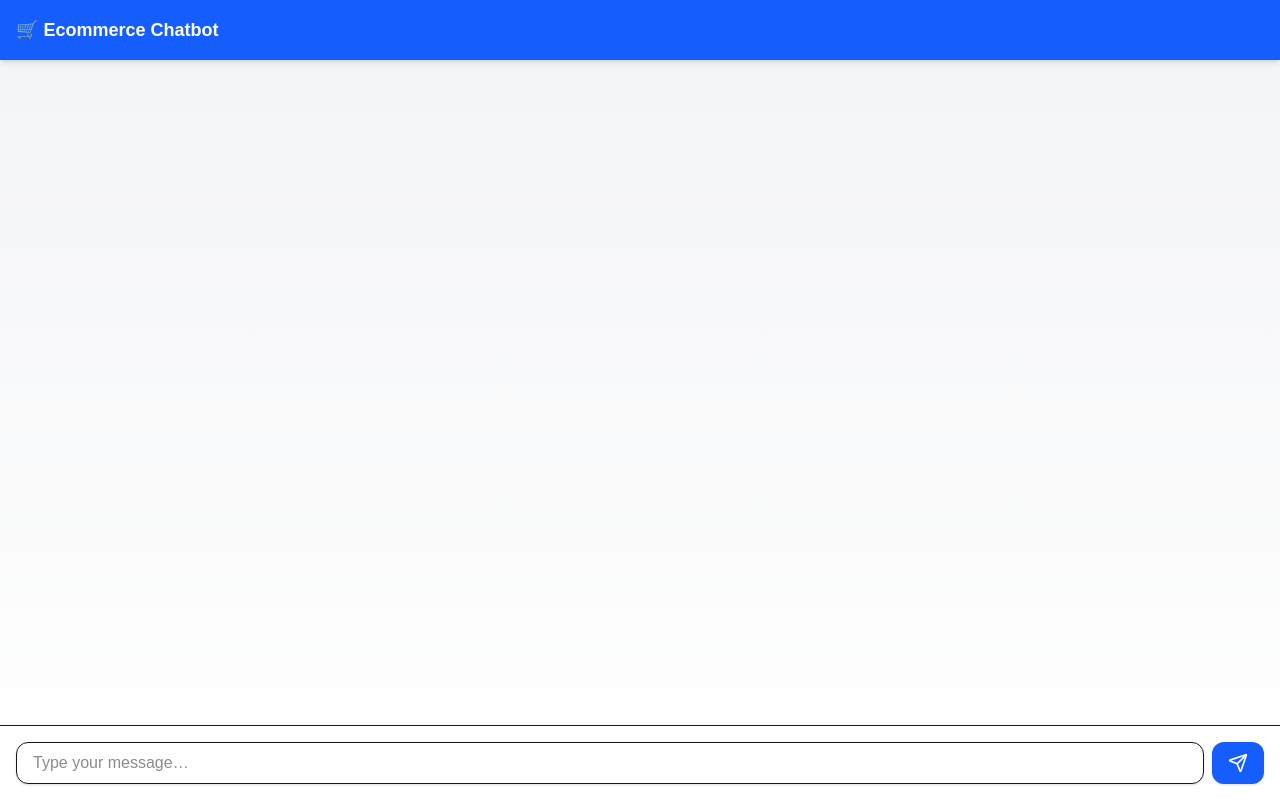
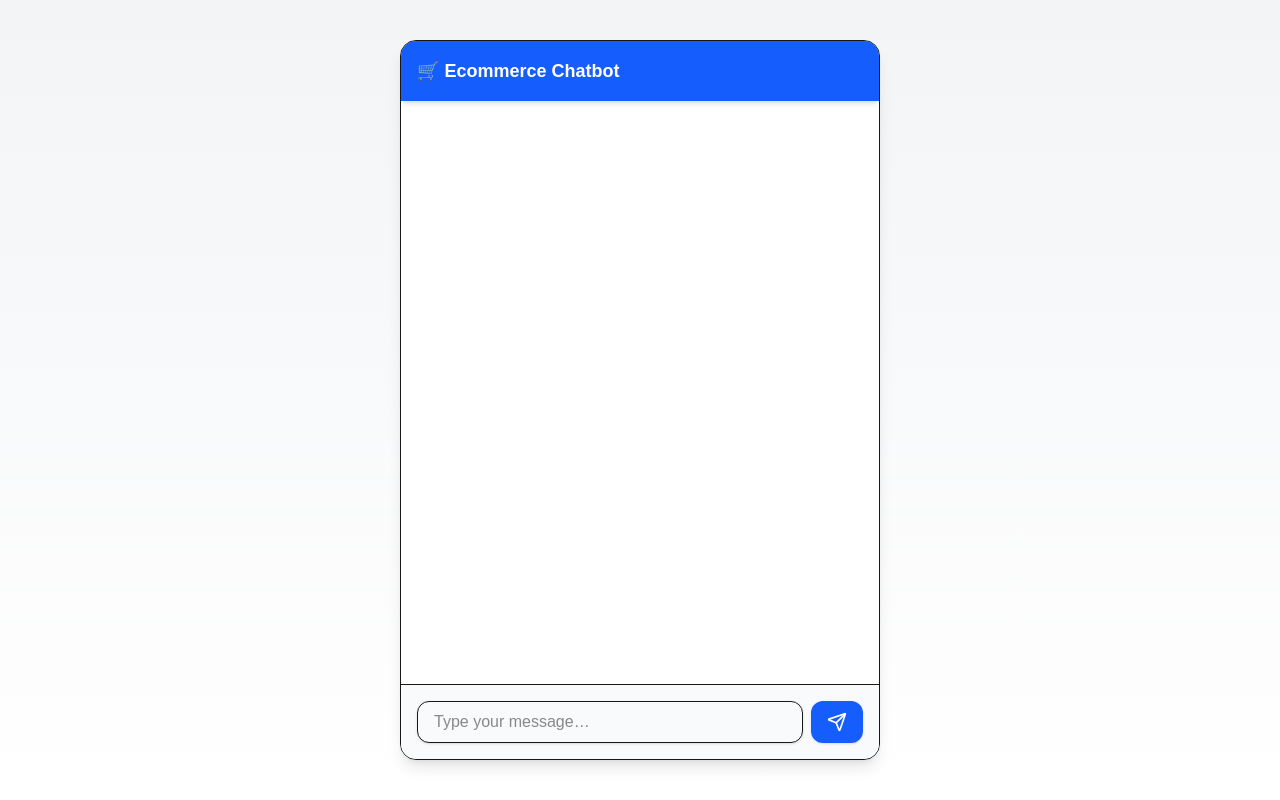
Before and after one commit to deepakkus/ecommerce-chatbot, a Next.js app: page / in a window 1280 px wide. Built offline with nearby package versions, Linux system fonts and the light colour scheme.

Commit message:
Update Code

```diff
--- a/app/page.tsx
+++ b/app/page.tsx
@@ -26,7 +26,7 @@ export default function ChatPage() {
 
       setMessages((prev) => [
         ...prev,
-        { role: "assistant", text: data.answer }, // ✅ fixed here
+        { role: "assistant", text: data.answer }, // ✅ safe access
       ]);
     } catch (err) {
       setMessages((prev) => [
@@ -39,7 +39,9 @@ export default function ChatPage() {
   }
 
   return (
-    <div className="flex flex-col h-screen bg-gradient-to-b from-gray-100 to-white">
+    <div className="flex justify-center items-center h-screen bg-gradient-to-b from-gray-100 to-white">
+      {/* Chat Container */}
+      <div className="flex flex-col h-[90vh] w-full max-w-[480px] bg-white border rounded-2xl shadow-lg overflow-hidden">
         {/* Header */}
         <header className="p-4 bg-blue-600 text-white text-lg font-bold shadow-md">
           🛒 Ecommerce Chatbot
@@ -52,7 +54,7 @@ export default function ChatPage() {
               key={i}
               initial={{ opacity: 0, y: 10 }}
               animate={{ opacity: 1, y: 0 }}
-            className={`max-w-xs px-4 py-3 rounded-2xl shadow-md ${
+              className={`max-w-[260px] px-4 py-3 rounded-2xl shadow-md ${
                 msg.role === "user"
                   ? "bg-blue-500 text-white self-end ml-auto"
                   : "bg-gray-200 text-gray-800 self-start"
@@ -66,7 +68,7 @@ export default function ChatPage() {
             <motion.div
               initial={{ opacity: 0 }}
               animate={{ opacity: 1 }}
-            className="bg-gray-200 text-gray-600 px-4 py-2 rounded-2xl shadow self-start w-fit"
+              className="bg-gray-200 text-gray-600 px-4 py-2 rounded-2xl shadow self-start w-fit max-w-[200px]"
             >
               Typing...
             </motion.div>
@@ -74,7 +76,7 @@ export default function ChatPage() {
         </div>
 
         {/* Input Box */}
-      <div className="p-4 bg-white border-t flex gap-2">
+        <div className="p-4 bg-gray-50 border-t flex gap-2">
           <input
             className="flex-1 border rounded-xl px-4 py-2 shadow-sm focus:outline-none focus:ring-2 focus:ring-blue-500"
             placeholder="Type your message…"
@@ -91,5 +93,6 @@ export default function ChatPage() {
           </button>
         </div>
       </div>
+    </div>
   );
 }
```
Lines whose indentation alone changed are shown as unchanged.
